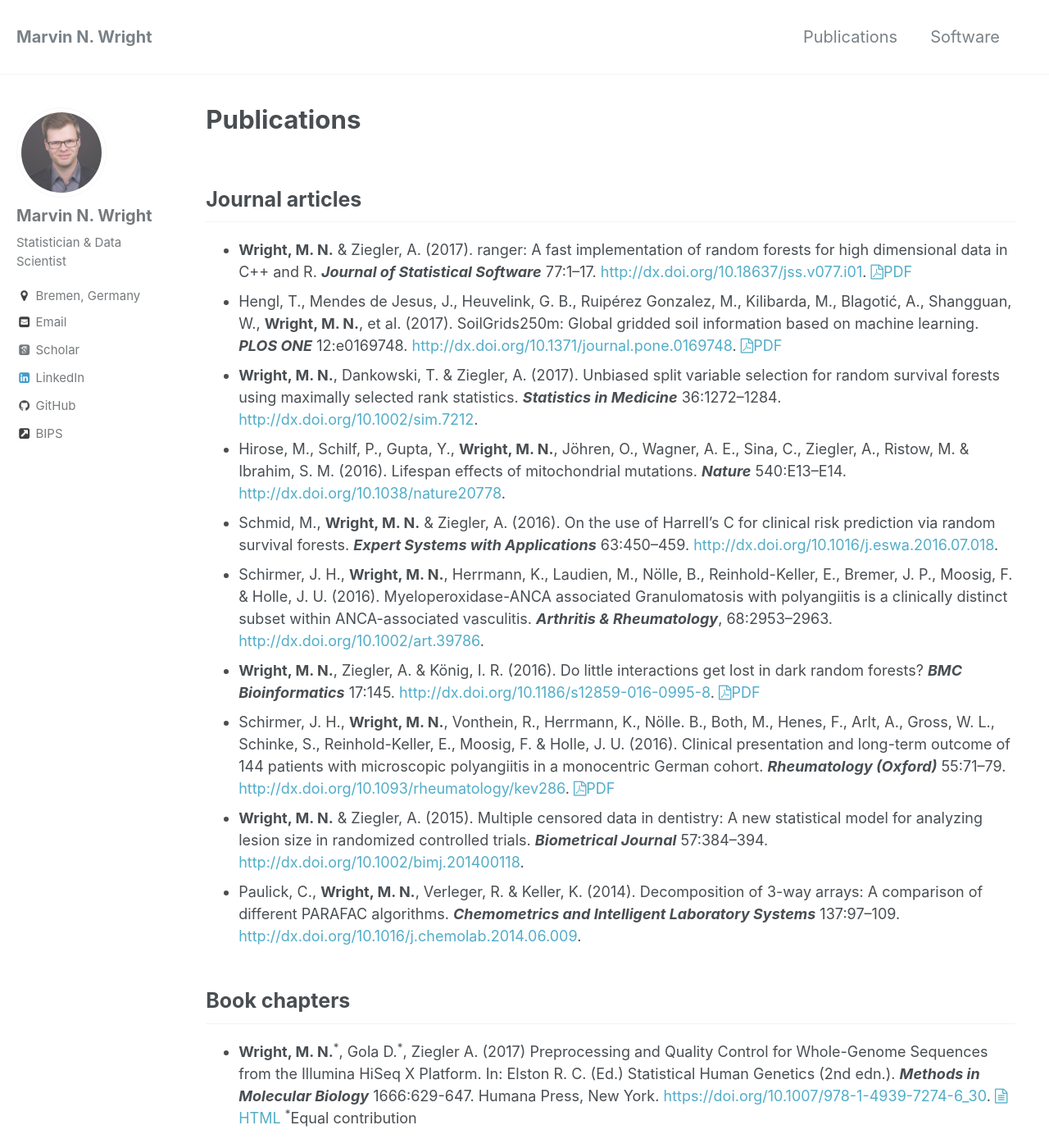
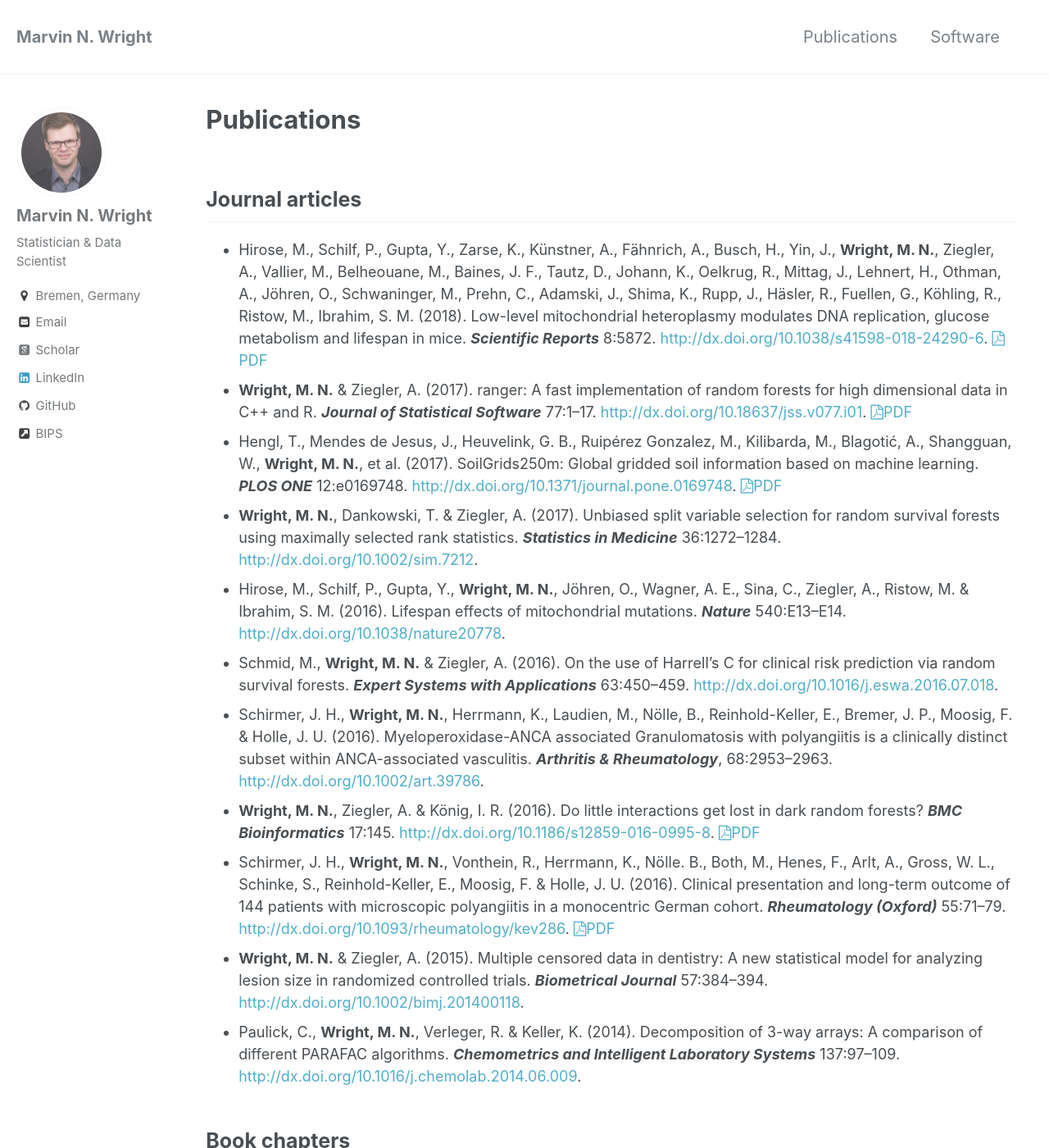
Before and after one commit to mnwright/mnwright.github.io, a Jekyll site: the page built from _pages/publications.md, in a window 1280 px wide and 1400 px high. Shown: the whole window at 82% size. Built offline with Jekyll 4.4.1, drawn with Linux system fonts in a browser that asks for light colours; some web fonts are replaced; some of the changed text lies outside the part shown.

Commit message:
add talk and srep paper

```diff
--- a/_pages/publications.md
+++ b/_pages/publications.md
@@ -4,6 +4,7 @@ permalink: /publications/
 ---
 
 ## Journal articles
+* {:.pub} Hirose, M., Schilf, P., Gupta, Y., Zarse, K., Künstner, A., Fähnrich, A., Busch, H., Yin, J., **Wright, M. N.**, Ziegler, A., Vallier, M., Belheouane, M., Baines, J. F., Tautz, D., Johann, K., Oelkrug, R., Mittag, J., Lehnert, H., Othman, A., Jöhren, O., Schwaninger, M., Prehn, C., Adamski, J., Shima, K., Rupp, J., Häsler, R., Fuellen, G., Köhling, R., Ristow, M., Ibrahim, S. M. (2018). Low-level mitochondrial heteroplasmy modulates DNA replication, glucose metabolism and lifespan in mice. ***Scientific Reports*** 8:5872. <http://dx.doi.org/10.1038/s41598-018-24290-6>. <a href="https://www.nature.com/articles/s41598-018-24290-6.pdf"><i class="fa fa-file-pdf-o"></i>PDF</a>
 * {:.pub} **Wright, M. N.** & Ziegler, A. (2017). ranger: A fast implementation of random forests for high dimensional data in C++ and R. ***Journal of Statistical Software*** 77:1–17. <http://dx.doi.org/10.18637/jss.v077.i01>. <a href="https://www.jstatsoft.org/index.php/jss/article/view/v077i01/v77i01.pdf"><i class="fa fa-file-pdf-o"></i>PDF</a>
 * {:.pub} Hengl, T., Mendes de Jesus, J., Heuvelink, G. B., Ruipérez Gonzalez, M., Kilibarda, M., Blagotić, A., Shangguan, W., **Wright, M. N.**, et al. (2017). SoilGrids250m: Global gridded soil information based on machine learning. ***PLOS ONE*** 12:e0169748. <http://dx.doi.org/10.1371/journal.pone.0169748>. <a href="http://journals.plos.org/plosone/article/file?id=10.1371/journal.pone.0169748&type=printable"><i class="fa fa-file-pdf-o"></i>PDF</a>
 * {:.pub} **Wright, M. N.**, Dankowski, T. & Ziegler, A. (2017). Unbiased split variable selection for random survival forests using maximally selected rank statistics. ***Statistics in Medicine*** 36:1272–1284. <http://dx.doi.org/10.1002/sim.7212>.
@@ -20,6 +21,7 @@ permalink: /publications/
 <sup>\*</sup>Equal contribution
 
 ## Talks and Posters
+* {:.pub} **Wright, M. N.** & König, I. R. (2018). Splitting on categorical predictors in random forests (Poster). ***64. Biometrisches Kolloquium***. Frankfurt, Germany.
 * {:.pub} **Wright, M. N.** & Nembrini, S. (2017). The revival of the Gini importance? ***Joint Conference on Biometrics \& Biopharmaceutical Statistics***. Vienna, Austria.
 * {:.pub} **Wright, M. N.** & Gola, D. (2017). Tutorial: An intuitive approach to machine learning: boosting, nearest neighbors, random forests and support vector machines. ***European Mathematical Genetics Meeting 2017***. Tartu, Estonia.
 * {:.pub} **Wright, M. N.** (2017). Random forests: Fast implementations for high throughput omics data and survival endpoints (Invited talk). ***Department of Medical Informatics, Biometry and Epidemiology, Ludwig-Maximilians-Universität München***. München, Germany.
```
